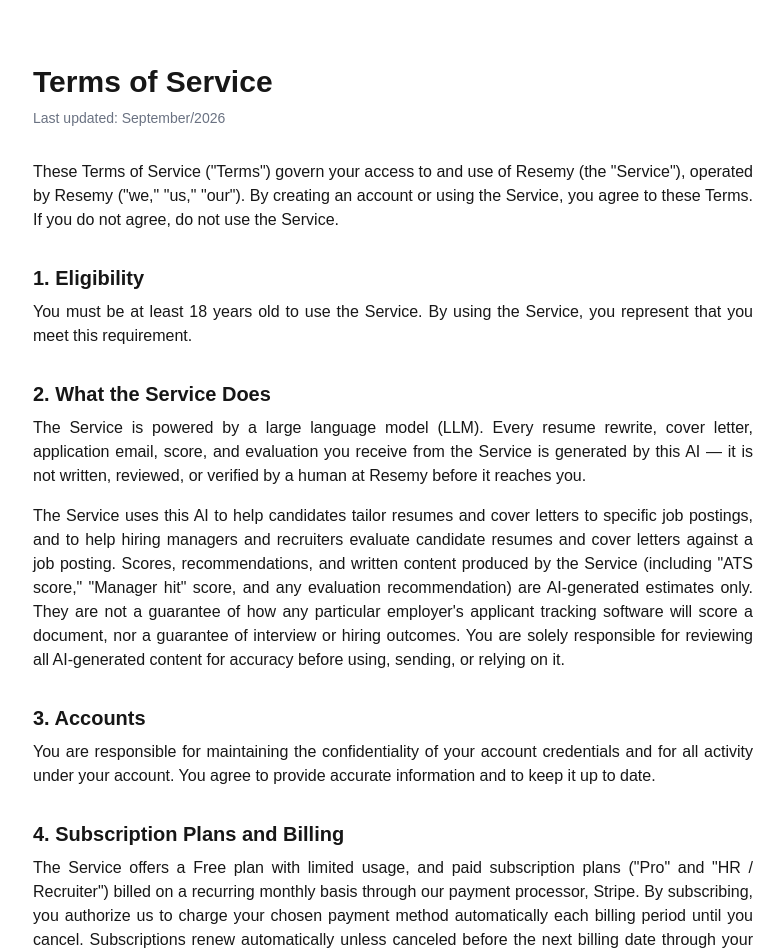
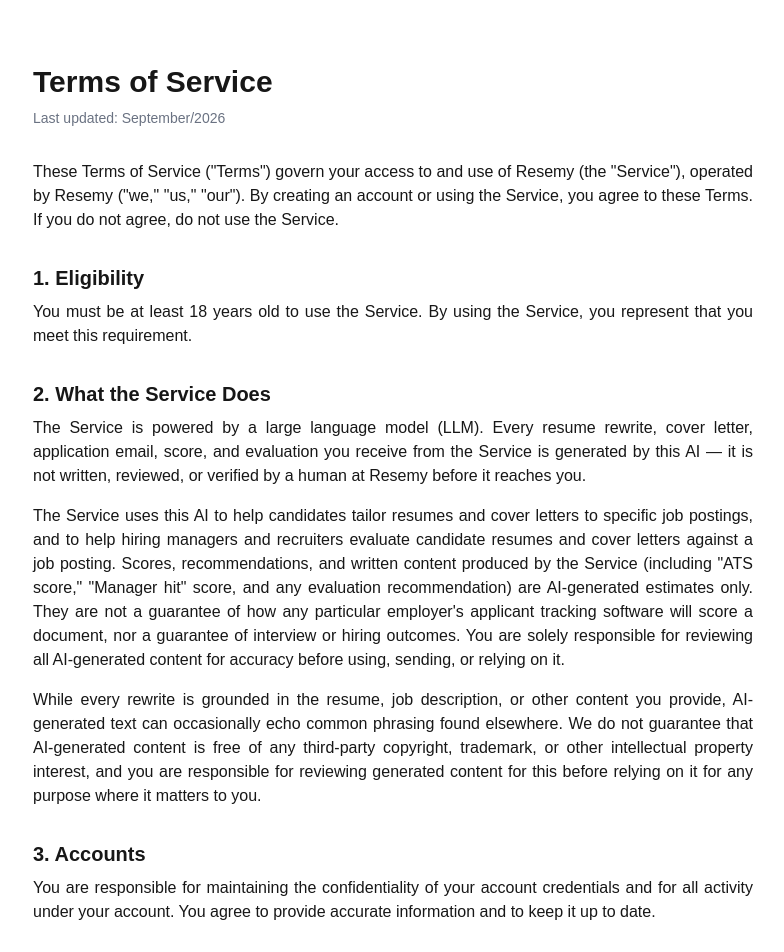
Before and after one commit to Yaser-Jasim/ats-resume-app, a Next.js app: page /terms in a window 1280 px wide. Shown: the top 952 px of the page, without its empty margins (247-1031 px from the left). Built offline with nearby package versions, Linux system fonts and the light colour scheme.

Commit message:
updated terms and privacy

```diff
--- a/app/privacy/page.js
+++ b/app/privacy/page.js
@@ -109,6 +109,11 @@
         encrypted connections, to protect your information. No method of transmission or storage is 100% secure,
         and we cannot guarantee absolute security.
       </p>
+      <p className="mb-4">
+        If we become aware of a security breach that creates a real risk of significant harm to you, we will
+        notify affected users and any applicable regulatory authorities without unreasonable delay, as required
+        by applicable law.
+      </p>
 
       <h2 className="text-xl font-semibold mt-8 mb-2">12. Changes to This Policy</h2>
       <p className="mb-4">
--- a/app/terms/page.js
+++ b/app/terms/page.js
@@ -30,6 +30,13 @@
         any particular employer's applicant tracking software will score a document, nor a guarantee of interview
         or hiring outcomes. You are solely responsible for reviewing all AI-generated content for accuracy before
         using, sending, or relying on it.
+      </p>
+      <p className="mb-4">
+        While every rewrite is grounded in the resume, job description, or other content you provide, AI-generated
+        text can occasionally echo common phrasing found elsewhere. We do not guarantee that AI-generated content
+        is free of any third-party copyright, trademark, or other intellectual property interest, and you are
+        responsible for reviewing generated content for this before relying on it for any purpose where it matters
+        to you.
       </p>
 
       <h2 className="text-xl font-semibold mt-8 mb-2">3. Accounts</h2>
```
